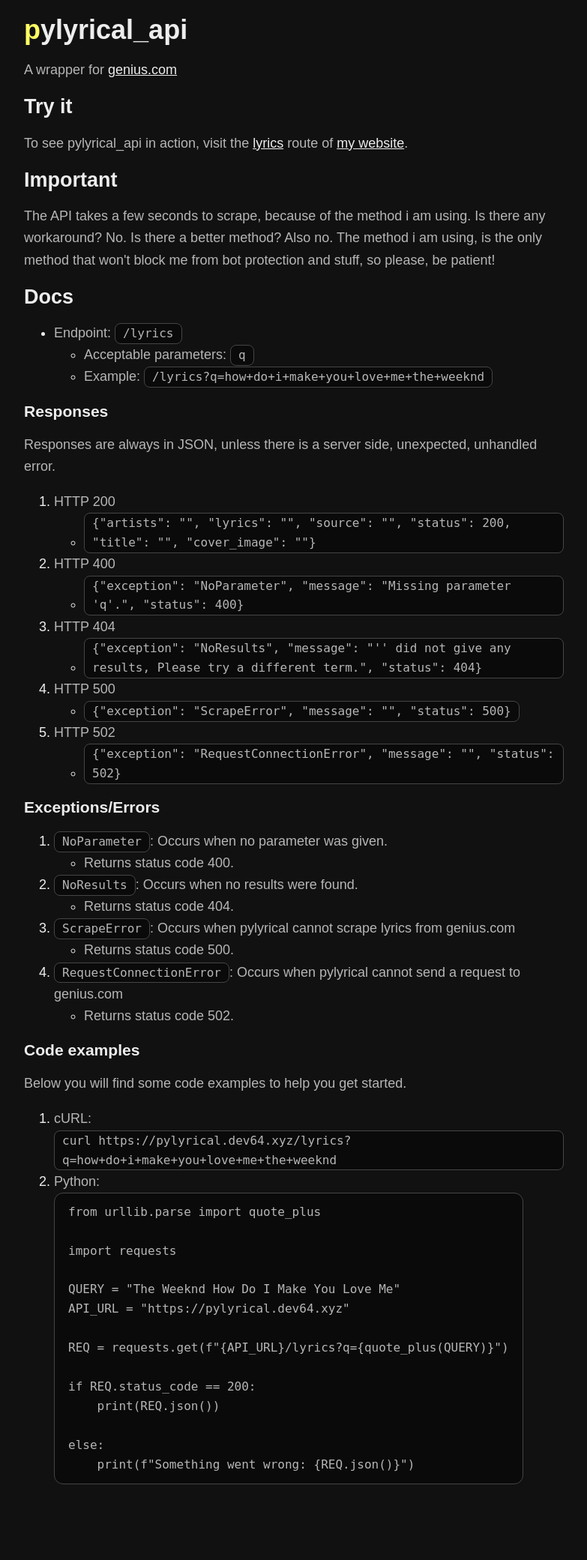
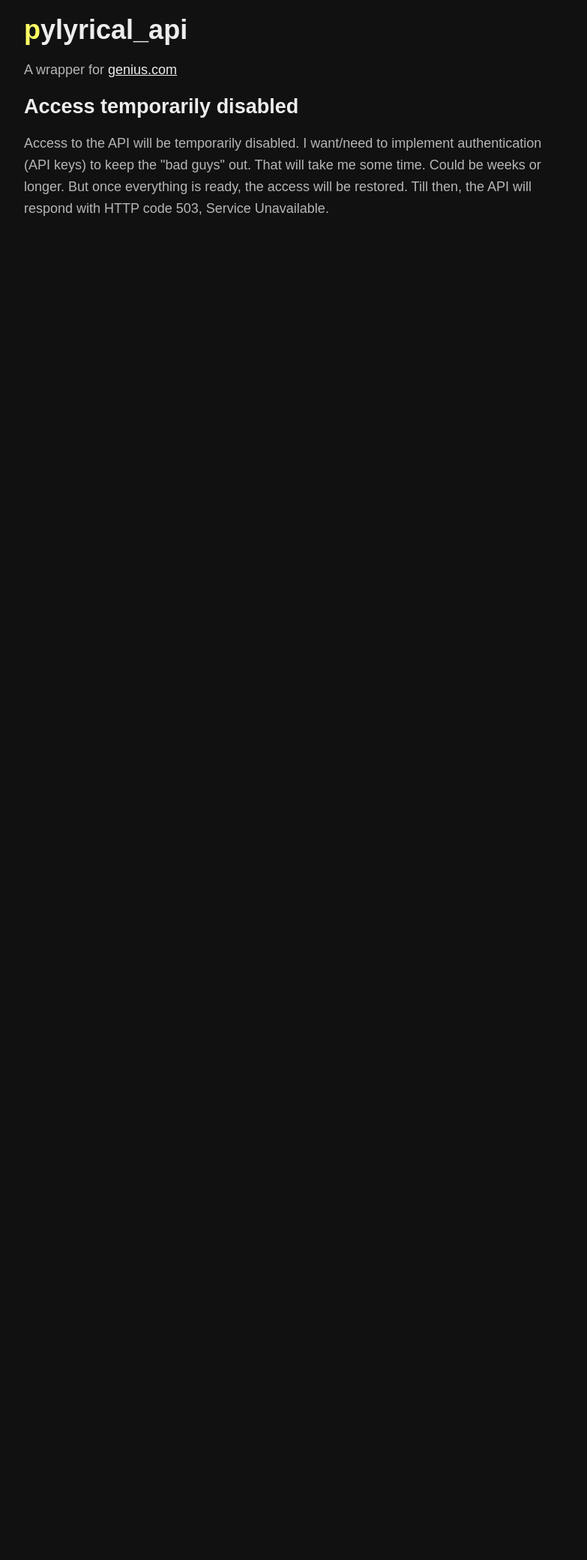
Before and after one commit to devlocalhost/pylyrical_api, a Flask app: page / in a window 1280 px wide. Shown: the whole page at 75% size, without its empty margins (248-1031 px from the left). After the commit the page ends 288 px from the top, so only its background shows below. Run offline with Flask 3, Linux system fonts and the light colour scheme.

Commit message:
temporarily disable api

````diff
--- a/app.py
+++ b/app.py
@@ -1,198 +1,8 @@
-import os
-import hmac
-import hashlib
-import subprocess
-
-import requests
-
-from bs4 import BeautifulSoup
-from flask import Flask, jsonify, request, render_template
-from dotenv import load_dotenv
+from flask import Flask, jsonify, render_template
 from werkzeug.middleware.proxy_fix import ProxyFix
-
-import status
-
-load_dotenv()
 
 app = Flask(__name__)
 app.wsgi_app = ProxyFix(app.wsgi_app, x_for=1, x_proto=1, x_host=1, x_prefix=1)
-
-APP_SECRET_TOKEN = os.environ.get("APP_SECRET_TOKEN")
-API_SCRAPER_URL = os.environ.get("API_SCRAPER_URL")
-
-WEBSITE_MODE = os.getenv("WEBSITE_MODE")
-
-
-if WEBSITE_MODE == "debug":
-    print("[PYLYRICAL] DEBUG = True")
-    app.config["DEBUG"] = True
-
-    print("[PYLYRICAL] TEMPLATES_AUTO_RELOAD = True")
-    app.config["TEMPLATES_AUTO_RELOAD"] = True
-
-
-class ScrapeError(Exception):
-    """
-    custom exception to raise when scrapping
-    """
-
-
-class RequestTimeoutError(Exception):
-    """
-    error to raise when timeout
-    """
-
-
-class RequestConnectionError(Exception):
-    """
-    custom exception to raise when api cannot
-    send a request/contact genius.com
-    """
-
-class NoResults(Exception):
-    """
-    custom exception to raise when no results
-    for q (query)
-    """
-
-
-class GeniusAPI:
-    """
-    making things a bit easier
-    """
-
-    def __init__(self, api_url, token):
-        self.api_url = api_url
-        self.token = token
-
-    def scrape(self, link):
-        lyrics = []
-
-        try:
-            req = requests.get(f"{API_SCRAPER_URL}?url={link}", timeout=15)
-            req_data = req.json()
-
-            soup = BeautifulSoup(req_data["html"], "html.parser")
-
-            for lyricheader in soup.select("div[class*=LyricsHeader__Container]"):
-                lyricheader.decompose()
-
-            for lyrics_data in soup.select("div[class*=Lyrics__Container]"):
-                for tag in lyrics_data.select("a, span"):
-                    tag.unwrap()
-
-                for br in lyrics_data.find_all("br"):
-                    br.replace_with("\n")
-
-                text = lyrics_data.get_text()
-                text = text.replace("\\n", "\n").strip()
-                lyrics.append(text + "\n")
-
-            if lyrics:
-                lyrics = "".join(lyrics)
-                lyrics = (
-                    lyrics.replace("\n(\n", "(")
-                    .replace("\n)", ")")
-                    .replace("(\n", "(")
-                    .replace("& \n", "& ")
-                    .replace("\n]", "]")
-                )
-
-            return lyrics
-
-            # raise ScrapeError(
-            #     f"Could not scrape data. Did the HTML change? Please open an issue at https://github.com/devlocalhost/pylyrical_api and paste this: URL: {link}. Data text: ```{req.text}```"
-            # )
-
-        except requests.exceptions.ConnectionError as exc:
-            raise RequestConnectionError(
-                f"Could not connect to {self.api_url}. Is it down?"
-            ) from exc
-
-        except requests.exceptions.Timeout as exc:
-            raise RequestTimeoutError(
-                "Could not scrape. Request to scrape API timed out."
-            ) from exc
-
-    def search(self, query_term):
-        data = {"q": query_term}
-        headers = {"Authorization": f"Bearer {self.token}"}
-
-        try:
-            result = requests.get(
-                self.api_url, params=data, headers=headers, timeout=5
-            ).json()
-
-        except (
-            requests.exceptions.ConnectionError,
-            requests.exceptions.Timeout,
-        ) as exc:
-            raise RequestConnectionError(
-                f"Could not connect to {self.api_url}. Is it down?"
-            ) from exc
-
-        if len(result["response"]["hits"]) != 0:
-            artists = result["response"]["hits"][0]["result"]["artist_names"]
-            title = result["response"]["hits"][0]["result"]["title"]
-            genius_url = result["response"]["hits"][0]["result"]["url"]
-            header_image_url = result["response"]["hits"][0]["result"][
-                "header_image_url"
-            ]
-
-            return (artists, title, genius_url, header_image_url)
-
-        raise NoResults(
-            f"'{query_term}' did not give any results, Please try a different term."
-        )
-
-
-genius_api = GeniusAPI(
-    api_url="https://api.genius.com/search/",
-    token=os.environ["GENIUS_API_TOKEN"],
-)
-
-
-def verify_signature(secret_token, signature_header, payload_body):
-    if not signature_header:
-        return False
-
-    hash_object = hmac.new(
-        secret_token.encode("utf-8"), msg=payload_body, digestmod=hashlib.sha256
-    )
-    expected_signature = "sha256=" + hash_object.hexdigest()
-
-    if hmac.compare_digest(expected_signature, signature_header):
-        return True
-
-    return False
-
-
-@app.after_request
-def add_cors_headers(response):
-    # response.headers['Content-Type'] = 'application/json'
-    # fuck this shit breaks the main page lol
-
-    response.headers["Access-Control-Allow-Origin"] = "*"
-
-    return response
-
-
-@app.route("/sj")
-def status_json():
-    return status.get_status("pylyrical_api")
-
-
-@app.route("/autod", methods=["POST"])
-def autod():
-    signature = request.headers.get("X-Hub-Signature-256")
-    payload = request.get_data()
-
-    if verify_signature(APP_SECRET_TOKEN, signature, payload):
-        subprocess.Popen([os.path.abspath("auto-deploy.sh")])
-
-        return "", 200
-
-    return "", 403
 
 
 @app.route("/")
@@ -200,68 +10,10 @@ def index():
     return render_template("index.html")
 
 
-@app.route("/lyrics", methods=["GET"])
+@app.route("/lyrics")
 def get_lyrics():
-    query = request.args.get("q")
 
-    if query:
-        try:
-            data = genius_api.search(str(query))
-
-        except RequestConnectionError as request_exc:
-            return (
-                jsonify(
-                    {
-                        "status": 502,
-                        "message": str(request_exc),
-                        "exception": request_exc.__class__.__name__,
-                    }
-                ),
-                502,
-            )
-
-        except NoResults as results_exc:
-            return (
-                jsonify(
-                    {
-                        "status": 404,
-                        "message": str(results_exc),
-                        "exception": results_exc.__class__.__name__,
-                    }
-                ),
-                404,
-            )
-
-        try:
-            scraped_lyrics = genius_api.scrape(data[2])
-
-        except ScrapeError as scrape_exc:
-            return (
-                jsonify(
-                    {
-                        "status": 500,
-                        "message": str(scrape_exc),
-                        "exception": scrape_exc.__class__.__name__,
-                    }
-                ),
-                500,
-            )
-
-        return (
-            jsonify(
-                {
-                    "status": 200,
-                    "artists": data[0],
-                    "title": data[1],
-                    "source": data[2],
-                    "lyrics": scraped_lyrics,
-                    "cover_image": data[3],
-                }
-            ),
-            200,
-        )
-
-    return jsonify({"status": 400, "message": "Missing parameter 'q'."}), 400
+    return jsonify({"status": 503, "message": "Access to the API has been temporarily disabled. Please check the main route (/) for more details."}), 503
 
 
 @app.route("/robots.txt")
--- a/templates/index.html
+++ b/templates/index.html
@@ -9,115 +9,7 @@
     <h1 class="colored">pylyrical_api</h1>
     <p>A wrapper for <a href="https://genius.com">genius.com</a></p>
 
-    <h2>Try it</h2>
-    <p>To see pylyrical_api in action, visit the <a href="https://dev64.xyz/lyrics">lyrics</a> route of <a href="https://dev64.xyz">my website</a>.</p>
-
-    <h2>Important</h2>
-    <p>The API takes a few seconds to scrape, because of the method i am using. Is there any workaround? No. Is there a better method? Also no. The method i am using, is the only method that won't block me from bot protection and stuff, so please, be patient!</p>
-
-    <h2>Docs</h2>
-    <ul>
-        <li>Endpoint: <code>/lyrics</code></li>
-        <ul>
-            <li>Acceptable parameters: <code>q</code></li>
-            <li>
-                Example:
-                <code>/lyrics?q=how+do+i+make+you+love+me+the+weeknd</code>
-            </li>
-        </ul>
-    </ul>
-
-    <h3>Responses</h3>
-    <p>Responses are always in JSON, unless there is a server side, unexpected, unhandled error.</p>
-
-    <ol>
-        <li>HTTP 200</li>
-        <ul>
-            <li>
-                <code>{"artists": "", "lyrics": "", "source": "", "status": 200, "title": "", "cover_image": ""}</code>
-            </li>
-        </ul>
-
-        <li>HTTP 400</li>
-        <ul>
-            <li>
-                <code>{"exception": "NoParameter", "message": "Missing parameter 'q'.", "status": 400}</code>
-            </li>
-        </ul>
-
-        <li>HTTP 404</li>
-        <ul>
-            <li>
-                <code>{"exception": "NoResults", "message": "'' did not give any results, Please try a different term.", "status": 404}</code>
-            </li>
-        </ul>
-
-        <li>HTTP 500</li>
-        <ul>
-            <li>
-                <code>{"exception": "ScrapeError", "message": "", "status": 500}</code>
-            </li>
-        </ul>
-
-        <li>HTTP 502</li>
-        <ul>
-            <li>
-                <code>{"exception": "RequestConnectionError", "message": "", "status": 502}</code>
-            </li>
-        </ul>
-    </ol>
-
-    <h3>Exceptions/Errors</h3>
-    <ol>
-        <li>
-            <code>NoParameter</code>: Occurs when no parameter was given.
-        </li>
-        <ul>
-            <li>Returns status code 400.</li>
-        </ul>
-
-        <li><code>NoResults</code>: Occurs when no results were found.</li>
-        <ul>
-            <li>Returns status code 404.</li>
-        </ul>
-
-        <li>
-            <code>ScrapeError</code>: Occurs when pylyrical cannot scrape
-            lyrics from genius.com
-        </li>
-        <ul>
-            <li>Returns status code 500.</li>
-        </ul>
-
-        <li>
-            <code>RequestConnectionError</code>: Occurs when pylyrical
-            cannot send a request to genius.com
-        </li>
-        <ul>
-            <li>Returns status code 502.</li>
-        </ul>
-    </ol>
-
-    <h3>Code examples</h3>
-    <p>Below you will find some code examples to help you get started.</p>
-
-    <ol>
-        <li>cURL: <code>curl https://pylyrical.dev64.xyz/lyrics?q=how+do+i+make+you+love+me+the+weeknd</code></li>
-
-        <li>Python: <code class="code-block">from urllib.parse import quote_plus
-
-import requests
-
-QUERY = "The Weeknd How Do I Make You Love Me"
-API_URL = "https://pylyrical.dev64.xyz"
-
-REQ = requests.get(f"{API_URL}/lyrics?q={quote_plus(QUERY)}")
-
-if REQ.status_code == 200:
-    print(REQ.json())
-
-else:
-    print(f"Something went wrong: {REQ.json()}")</code></li>
-    </ol>
+    <h2>Access temporarily disabled</h2>
+    <p>Access to the API will be temporarily disabled. I want/need to implement authentication (API keys) to keep the "bad guys" out. That will take me some time. Could be weeks or longer. But once everything is ready, the access will be restored. Till then, the API will respond with HTTP code 503, Service Unavailable.</p>
 
 {% endblock %}
````
